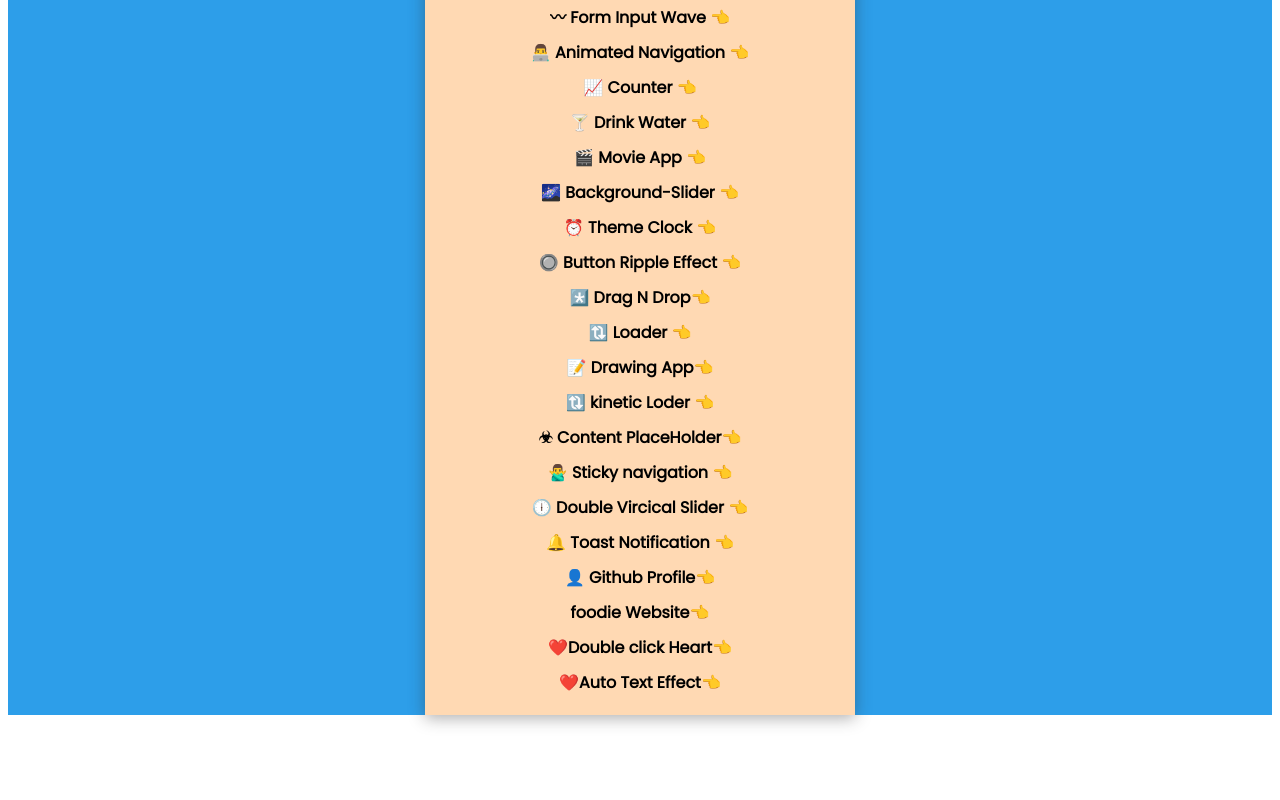
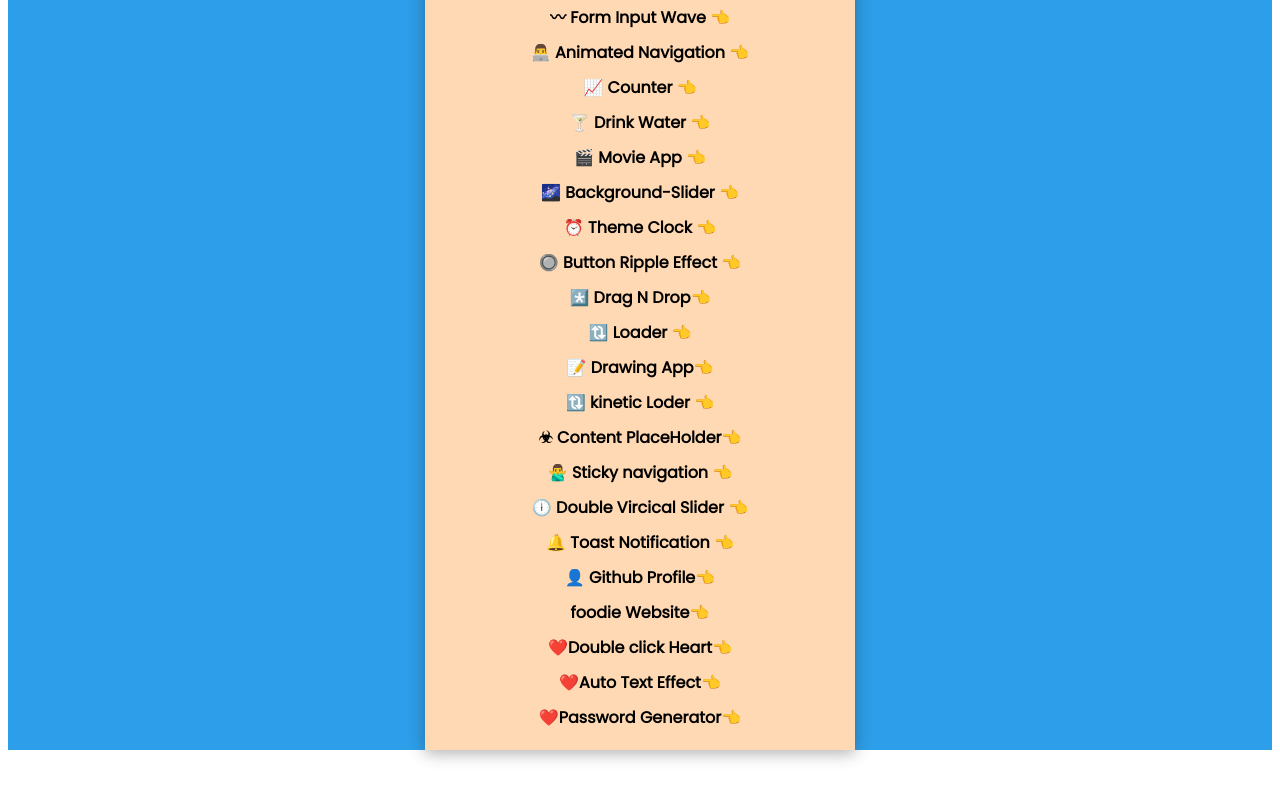
Before and after one commit to manjeetdeveloper/50-Projects-Web-Development, a plain HTML site: page index.html in a window 1280 px wide. Shown: the part 609-1409 px from the top of the page. Drawn offline with Linux system fonts and the light colour scheme.

Commit message:
new changes

```diff
--- a/index.html
+++ b/index.html
@@ -108,6 +108,7 @@
             <div class="project"><a href="foodie.html" target="_blank">foodie Website👈 </a></div>
             <div class="project"><a href="double_click_heart.html" target="_blank">❤️Double click Heart👈 </a></div>
             <div class="project"><a href="Auto_text_effect.html" target="_blank">❤️Auto Text Effect👈 </a></div>
+            <div class="project"><a href="password_generator.html" target="_blank">❤️Password Generator👈 </a></div>
 
 
         </div>
```
